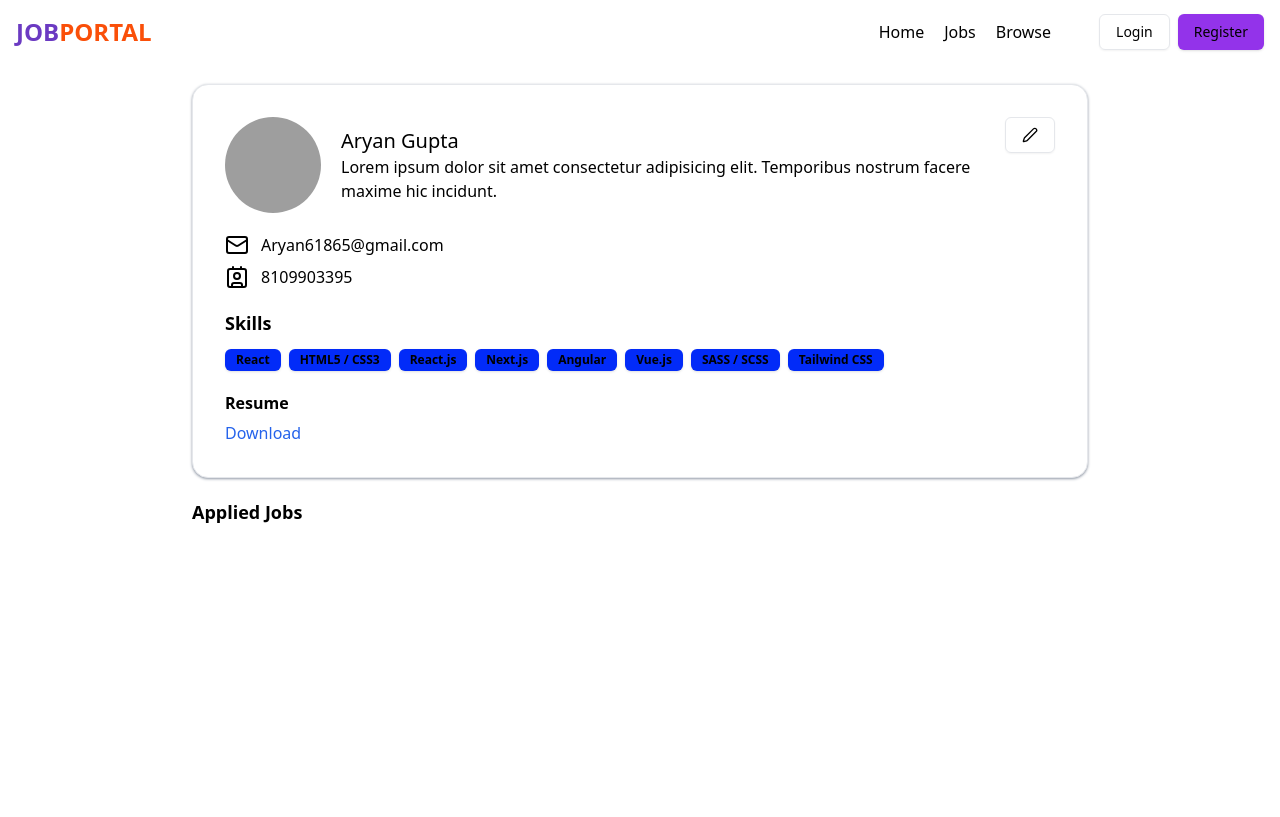
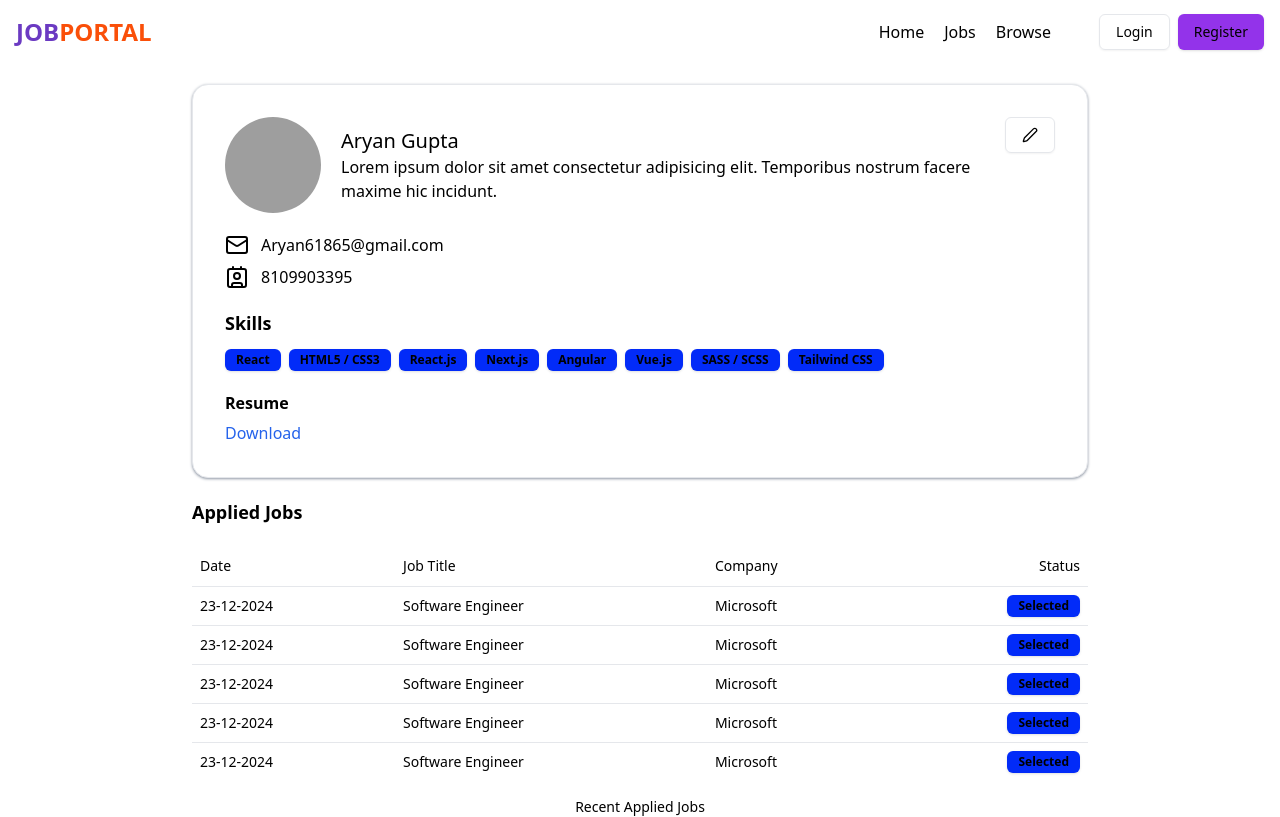
Before and after one commit to Apna-project2003/job-_portal, a React (Vite) app in the folder frontend/: page /Profile in a window 1280 px wide. Built offline with nearby package versions, Linux system fonts and the light colour scheme; grey boxes are pictures that could not be loaded.

Commit message:
Applied Jobs

```diff
--- a/frontend/src/components/ui/componennts_lite/shared/AppliedJob.jsx
+++ b/frontend/src/components/ui/componennts_lite/shared/AppliedJob.jsx
@@ -1,8 +1,35 @@
 import React from 'react'
+import { Table, TableBody, TableCaption, TableCell, TableHead, TableHeader, TableRow } from '../../table'
+import { Badge} from '../../badge'
 
 const AppliedJob = () => {
   return (
     <div>
+      <Table>
+        <TableCaption>Recent Applied Jobs</TableCaption>
+        <TableHeader>
+            <TableRow>
+            <TableHead>Date</TableHead>
+            <TableHead>Job Title</TableHead>
+            <TableHead>Company</TableHead>
+            <TableHead className="text-right">Status</TableHead>
+          </TableRow>
+        </TableHeader>
+        <TableBody>
+          {[1,2,3,4,5].map((item,index)=>(
+            <TableRow key={index}>
+              <TableCell>23-12-2024</TableCell>
+              <TableCell>Software Engineer</TableCell>
+              <TableCell>Microsoft</TableCell>
+              <TableCell className="text-right">
+                <Badge>Selected</Badge>
+              </TableCell>
+            </TableRow>
+          ))
+
+          }
+        </TableBody>
+      </Table>
 
     </div>
   )
--- /dev/null
+++ b/frontend/src/components/ui/table.jsx
@@ -0,0 +1,86 @@
+import * as React from "react"
+
+import { cn } from "@/lib/utils"
+
+const Table = React.forwardRef(({ className, ...props }, ref) => (
+  <div className="relative w-full overflow-auto">
+    <table
+      ref={ref}
+      className={cn("w-full caption-bottom text-sm", className)}
+      {...props} />
+  </div>
+))
+Table.displayName = "Table"
+
+const TableHeader = React.forwardRef(({ className, ...props }, ref) => (
+  <thead ref={ref} className={cn("[&_tr]:border-b", className)} {...props} />
+))
+TableHeader.displayName = "TableHeader"
+
+const TableBody = React.forwardRef(({ className, ...props }, ref) => (
+  <tbody
+    ref={ref}
+    className={cn("[&_tr:last-child]:border-0", className)}
+    {...props} />
+))
+TableBody.displayName = "TableBody"
+
+const TableFooter = React.forwardRef(({ className, ...props }, ref) => (
+  <tfoot
+    ref={ref}
+    className={cn("border-t bg-muted/50 font-medium [&>tr]:last:border-b-0", className)}
+    {...props} />
+))
+TableFooter.displayName = "TableFooter"
+
+const TableRow = React.forwardRef(({ className, ...props }, ref) => (
+  <tr
+    ref={ref}
+    className={cn(
+      "border-b transition-colors hover:bg-muted/50 data-[state=selected]:bg-muted",
+      className
+    )}
+    {...props} />
+))
+TableRow.displayName = "TableRow"
+
+const TableHead = React.forwardRef(({ className, ...props }, ref) => (
+  <th
+    ref={ref}
+    className={cn(
+      "h-10 px-2 text-left align-middle font-medium text-muted-foreground [&:has([role=checkbox])]:pr-0 [&>[role=checkbox]]:translate-y-[2px]",
+      className
+    )}
+    {...props} />
+))
+TableHead.displayName = "TableHead"
+
+const TableCell = React.forwardRef(({ className, ...props }, ref) => (
+  <td
+    ref={ref}
+    className={cn(
+      "p-2 align-middle [&:has([role=checkbox])]:pr-0 [&>[role=checkbox]]:translate-y-[2px]",
+      className
+    )}
+    {...props} />
+))
+TableCell.displayName = "TableCell"
+
+const TableCaption = React.forwardRef(({ className, ...props }, ref) => (
+  <caption
+    ref={ref}
+    className={cn("mt-4 text-sm text-muted-foreground", className)}
+    {...props} />
+))
+TableCaption.displayName = "TableCaption"
+
+export {
+  Table,
+  TableHeader,
+  TableBody,
+  TableFooter,
+  TableHead,
+  TableRow,
+  TableCell,
+  TableCaption,
+}
```
